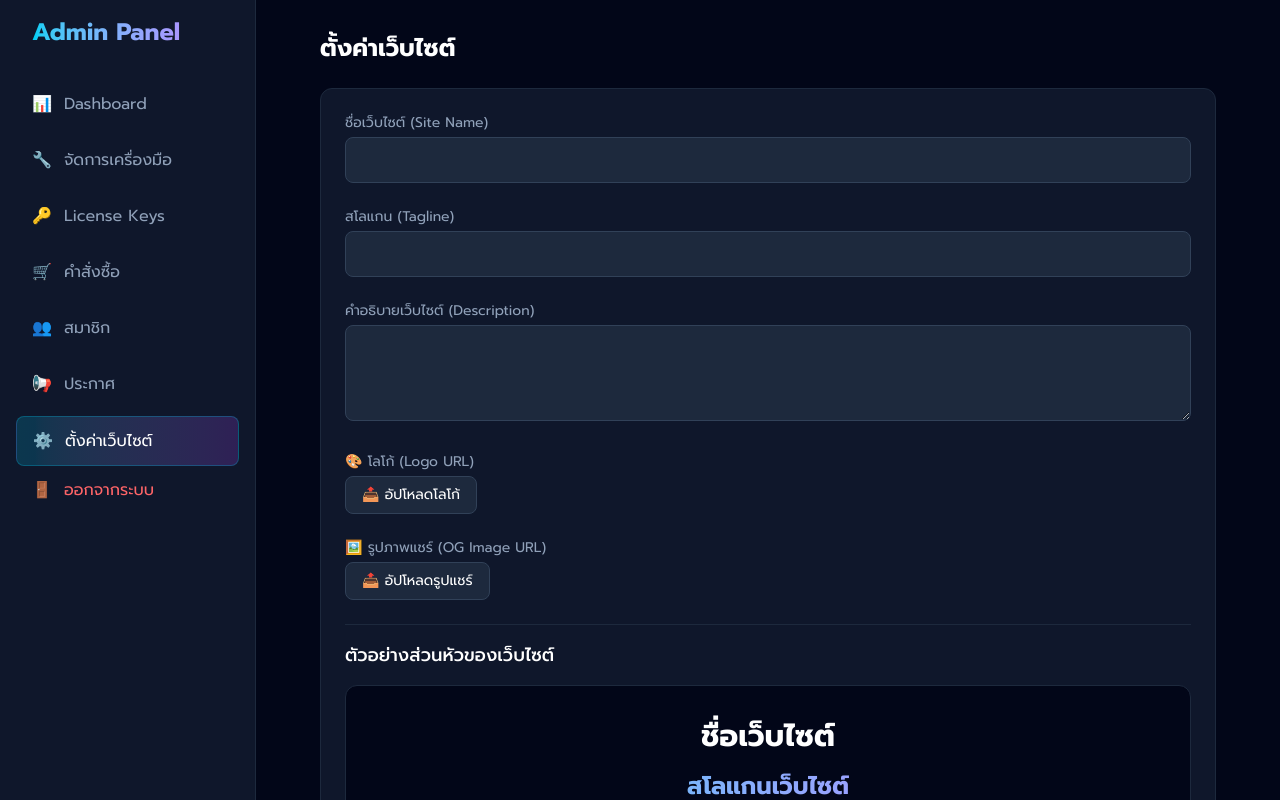
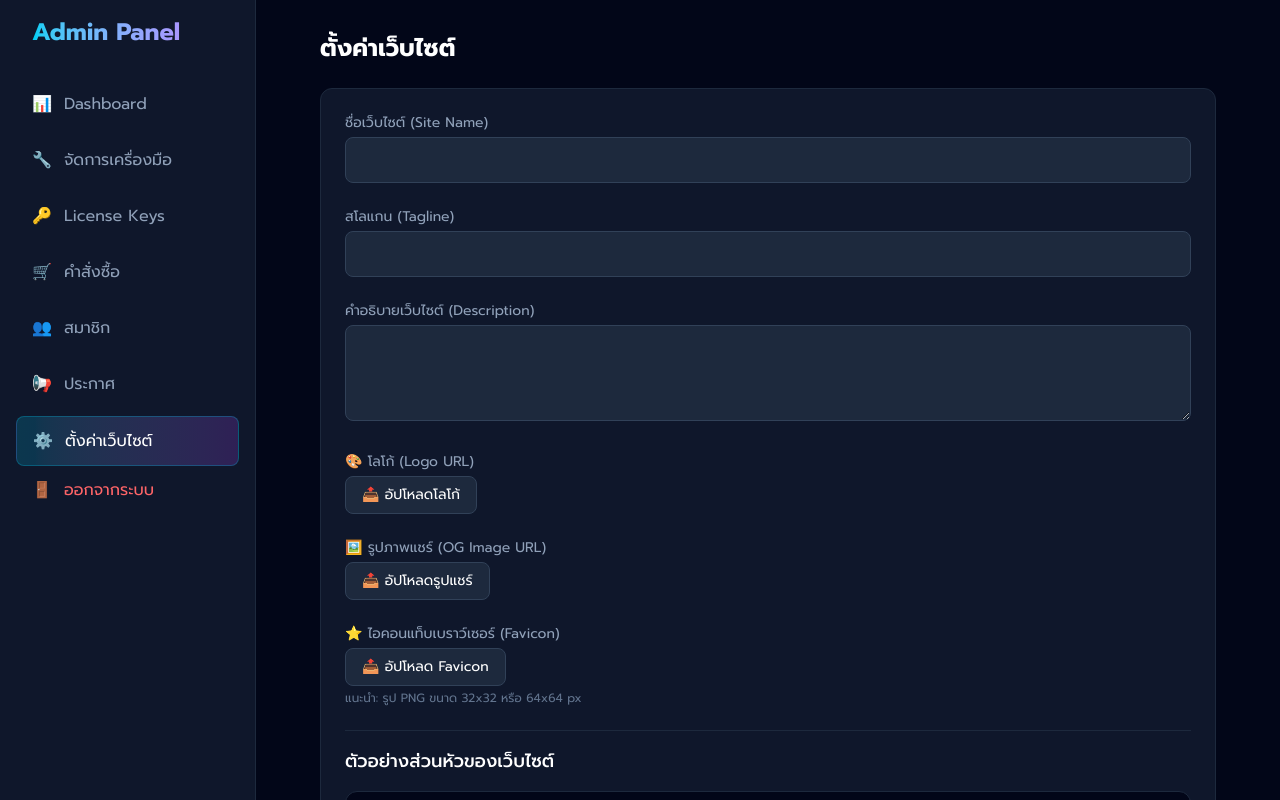
Before and after one commit to nilmat2007/aisalerpro, a Next.js app: page /admin/settings in a window 1280 px wide. Shown: the top 800 px of the page. Built offline with nearby package versions, Linux system fonts and the light colour scheme; no server answers; the database is empty.

Commit message:
เพิ่มเปลี่ยน Favicon จากหน้าตั้งค่า + dynamic metadata

```diff
--- a/src/app/admin/settings/page.tsx
+++ b/src/app/admin/settings/page.tsx
@@ -9,7 +9,8 @@ export default function AdminSettingsPage() {
     tagline: '',
     description: '',
     logo_url: '',
-    og_image_url: ''
+    og_image_url: '',
+    favicon_url: ''
   })
   const [loading, setLoading] = useState(true)
   const [saving, setSaving] = useState(false)
@@ -18,8 +19,9 @@ export default function AdminSettingsPage() {
 
   const logoRef = useRef<HTMLInputElement>(null)
   const ogRef = useRef<HTMLInputElement>(null)
+  const faviconRef = useRef<HTMLInputElement>(null)
 
-  const handleImageUpload = async (file: File, type: 'logo' | 'og') => {
+  const handleImageUpload = async (file: File, type: 'logo' | 'og' | 'favicon') => {
     setUploading(type)
     try {
       const supabase = createClient()
@@ -34,8 +36,10 @@ export default function AdminSettingsPage() {
       const newSettings = { ...settings }
       if (type === 'logo') {
         newSettings.logo_url = publicUrl
-      } else {
+      } else if (type === 'og') {
         newSettings.og_image_url = publicUrl
+      } else if (type === 'favicon') {
+        newSettings.favicon_url = publicUrl
       }
       setSettings(newSettings)
 
@@ -152,6 +156,23 @@ export default function AdminSettingsPage() {
             </div>
           </div>
 
+          <div>
+            <label className="block text-sm text-slate-400 mb-1">⭐ ไอคอนแท็บเบราว์เซอร์ (Favicon)</label>
+            <input type="file" ref={faviconRef} accept="image/png,image/x-icon,image/svg+xml,image/jpeg" className="hidden" onChange={(e) => e.target.files?.[0] && handleImageUpload(e.target.files[0], 'favicon')} />
+            <div className="flex gap-4 items-center">
+              <button type="button" onClick={() => faviconRef.current?.click()} disabled={uploading === 'favicon'} className="px-4 py-2 bg-slate-800 hover:bg-slate-700 text-white rounded-lg text-sm border border-slate-700 disabled:opacity-50">
+                {uploading === 'favicon' ? '⏳ กำลังอัปโหลด...' : '📤 อัปโหลด Favicon'}
+              </button>
+              {settings.favicon_url && (
+                <div className="p-2 bg-slate-950 rounded border border-slate-800 flex items-center gap-2">
+                  <img src={settings.favicon_url} alt="Favicon Preview" className="h-8 w-8 object-contain" />
+                  <span className="text-xs text-slate-500">ตัวอย่าง</span>
+                </div>
+              )}
+            </div>
+            <p className="text-xs text-slate-500 mt-1">แนะนำ: รูป PNG ขนาด 32x32 หรือ 64x64 px</p>
+          </div>
+
           <div className="pt-4 border-t border-slate-800">
             <h3 className="text-lg font-medium text-white mb-4">ตัวอย่างส่วนหัวของเว็บไซต์</h3>
             <div className="bg-slate-950 p-8 rounded-xl border border-slate-800 text-center">
--- a/src/app/layout.tsx
+++ b/src/app/layout.tsx
@@ -1,15 +1,40 @@
 import type { Metadata } from "next";
 import "./globals.css";
+import { createClient } from '@supabase/supabase-js'
 
-export const metadata: Metadata = {
-  title: "Pheem AI Toolkit - Multi-Provider Studio",
-  description: "ศูนย์รวมเครื่องมือ AI สำหรับสร้างคอนเทนต์วิดีโอระดับมืออาชีพ",
-  openGraph: {
-    title: "Pheem AI Toolkit - Multi-Provider Studio",
-    description: "ศูนย์รวมเครื่องมือ AI สำหรับสร้างคอนเทนต์วิดีโอระดับมืออาชีพ",
-    type: "website",
-  },
-};
+async function getSettings() {
+  try {
+    const supabase = createClient(
+      process.env.NEXT_PUBLIC_SUPABASE_URL || '',
+      process.env.NEXT_PUBLIC_SUPABASE_ANON_KEY || ''
+    )
+    const { data } = await supabase.from('site_settings').select('*').limit(1).maybeSingle()
+    return data
+  } catch {
+    return null
+  }
+}
+
+export async function generateMetadata(): Promise<Metadata> {
+  const settings = await getSettings()
+
+  const icons: Metadata['icons'] = {}
+  if (settings?.favicon_url) {
+    icons.icon = settings.favicon_url
+  }
+
+  return {
+    title: settings?.site_name || "Pheem AI Toolkit - Multi-Provider Studio",
+    description: settings?.description || "ศูนย์รวมเครื่องมือ AI สำหรับสร้างคอนเทนต์วิดีโอระดับมืออาชีพ",
+    icons,
+    openGraph: {
+      title: settings?.site_name || "Pheem AI Toolkit - Multi-Provider Studio",
+      description: settings?.description || "ศูนย์รวมเครื่องมือ AI สำหรับสร้างคอนเทนต์วิดีโอระดับมืออาชีพ",
+      type: "website",
+      ...(settings?.og_image_url && { images: [settings.og_image_url] }),
+    },
+  }
+}
 
 export default function RootLayout({
   children,
```
